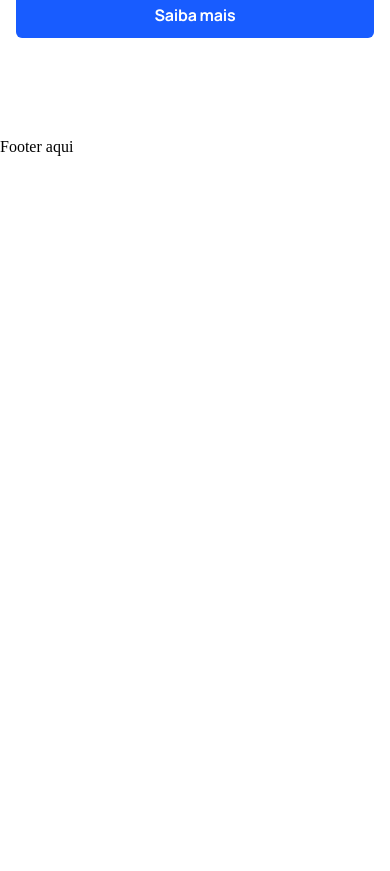
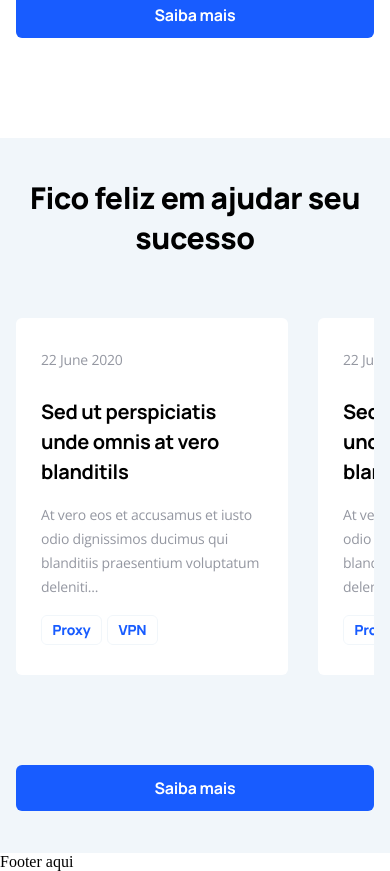
Before and after one commit to vitorFRE/Ensome-React, a React (Vite) app: page / in a window 390 px wide. Shown: the part 2921-3792 px from the top of the page. Before the commit the page ends 3340 px from the top, so only its background shows below. Built offline with nearby package versions, Linux system fonts and the light colour scheme.

Commit message:
blog-section

```diff
--- a/src/Components/Home.jsx
+++ b/src/Components/Home.jsx
@@ -2,6 +2,7 @@ import React from 'react';
 import Intro from './home/Intro';
 import Vantagens from './home/vantagens';
 import Qualidade from './home/Qualidade';
+import BlogSection from './home/BlogSection';
 
 const Home = () => {
   return (
@@ -9,6 +10,7 @@ const Home = () => {
       <Intro />
       <Vantagens />
       <Qualidade />
+      <BlogSection />
     </div>
   );
 };
--- a/src/Components/Utils/Button.jsx
+++ b/src/Components/Utils/Button.jsx
@@ -1,8 +1,12 @@
 import React from 'react';
 import styles from './Button.module.css';
 
-const Button = ({ children }) => {
-  return <button className={styles.button}>{children}</button>;
+const Button = ({ children, ...props }) => {
+  return (
+    <button className={styles.button} {...props}>
+      {children}
+    </button>
+  );
 };
 
 export default Button;
--- /dev/null
+++ b/src/Components/home/BlogSection.jsx
@@ -0,0 +1,68 @@
+import React from 'react';
+import Button from '../Utils/Button';
+import styles from './BlogSection.module.css';
+import tags from '../../assets/tags.svg';
+
+const BlogSection = () => {
+  return (
+    <section className={styles.blogsection_bg}>
+      <div className={styles.blogsection + ' container'}>
+        <h1 className={styles.blogsection_title + ' title-exbold-1'}>
+          Fico feliz em ajudar seu sucesso
+        </h1>
+        <div className={styles.blogsection_carrossel}>
+          <ul>
+            <li className={styles.blogsection_item}>
+              <p className={styles.blogsection_data + ' para-regular-3'}>
+                22 June 2020
+              </p>
+              <div className={styles.blogsection_text}>
+                <h2 className={styles.blogsection_title_item + ' title-bold-4'}>
+                  Sed ut perspiciatis unde omnis at vero blanditils
+                </h2>
+                <p className={styles.blogsection_paragraph + ' para-regular-2'}>
+                  At vero eos et accusamus et iusto odio dignissimos ducimus qui
+                  blanditiis praesentium voluptatum deleniti...
+                </p>
+                <img src={tags} alt="tags" />
+              </div>
+            </li>
+            <li className={styles.blogsection_item}>
+              <p className={styles.blogsection_data + ' para-regular-3'}>
+                22 June 2020
+              </p>
+              <div className={styles.blogsection_text}>
+                <h2 className={styles.blogsection_title_item + ' title-bold-4'}>
+                  Sed ut perspiciatis unde omnis at vero blanditils
+                </h2>
+                <p className={styles.blogsection_paragraph + ' para-regular-2'}>
+                  At vero eos et accusamus et iusto odio dignissimos ducimus qui
+                  blanditiis praesentium voluptatum deleniti...
+                </p>
+                <img src={tags} alt="tags" />
+              </div>
+            </li>
+            <li className={styles.blogsection_item}>
+              <p className={styles.blogsection_data + ' para-regular-3'}>
+                22 June 2020
+              </p>
+              <div className={styles.blogsection_text}>
+                <h2 className={styles.blogsection_title_item + ' title-bold-4'}>
+                  Sed ut perspiciatis unde omnis at vero blanditils
+                </h2>
+                <p className={styles.blogsection_paragraph + ' para-regular-2'}>
+                  At vero eos et accusamus et iusto odio dignissimos ducimus qui
+                  blanditiis praesentium voluptatum deleniti...
+                </p>
+                <img src={tags} alt="tags" />
+              </div>
+            </li>
+          </ul>
+        </div>
+        <Button>Saiba mais</Button>
+      </div>
+    </section>
+  );
+};
+
+export default BlogSection;
--- /dev/null
+++ b/src/Components/home/BlogSection.module.css
@@ -0,0 +1,96 @@
+.blogsection_bg {
+  background-color: var(--Background);
+}
+
+.blogsection {
+  display: flex;
+  flex-direction: column;
+  align-items: center;
+}
+
+.blogsection_carrossel ul {
+  display: flex;
+  gap: 30px;
+}
+.blogsection_item {
+  background-color: white;
+  border-radius: 6px;
+}
+
+.blogsection button {
+  margin: 50px 0 100px 0;
+}
+
+.blogsection_text {
+  padding: 0 35px 45px 35px;
+}
+/* - */
+.blogsection_title {
+  padding: 100px 0 50px 0;
+}
+.blogsection_data {
+  color: var(--Grey);
+ padding: 30px 0 20px 35px;
+}
+.blogsection_paragraph {
+  padding: 16px 0 0 0;
+  color: var(--Grey);
+}
+
+.blogsection_text img{
+  padding-top: 19px;
+}
+
+@media (max-width: 1200px) {
+  .blogsection_carrossel  {
+    overflow-x: auto;
+  }
+  .blogsection_item {
+    flex: 1 0 272px;
+  }
+}
+@media (max-width: 900px) {
+  .blogsection_title {
+    padding: 40px 0 30px 0;
+    font-weight: 800;
+    font-size: 30px;
+    line-height: 40px;
+    letter-spacing: -0.015em;
+    text-align: center;
+  }
+  .blogsection_data {
+    color: var(--Grey);
+   padding: 30px 0 25px 25px;
+  }
+  .blogsection_title_item {
+    font-weight: 700;
+    font-size: 20px;
+    line-height: 30px;
+    letter-spacing: -0.015em;
+  }
+  .blogsection_paragraph {
+    font-weight: 400;
+    font-size: 14px;
+    line-height: 24px;
+    letter-spacing: -0.015em;
+  }
+  .blogsection_text img{
+    padding-top: 16px;
+  }
+
+  .blogsection button {
+    margin: 40px 0 42px 0;
+  }
+  .blogsection_text {
+    padding: 0 25px 30px 25px;
+  }
+  .blogsection_item {
+    margin: 30px 0 50px 0;
+  }
+  .vantagens_carrossel ul {
+    justify-content: initial;
+  }
+  .blogsection {
+    align-items: initial;
+  }
+}
```
Also changed, not shown: src/assets/tags.svg (added).
